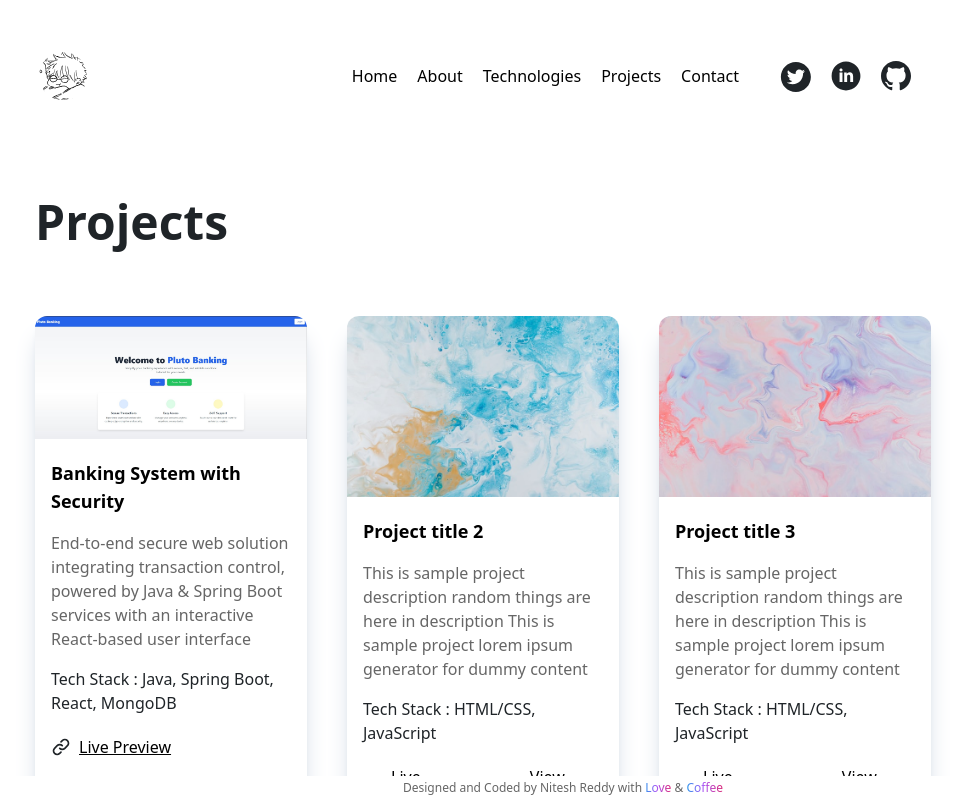
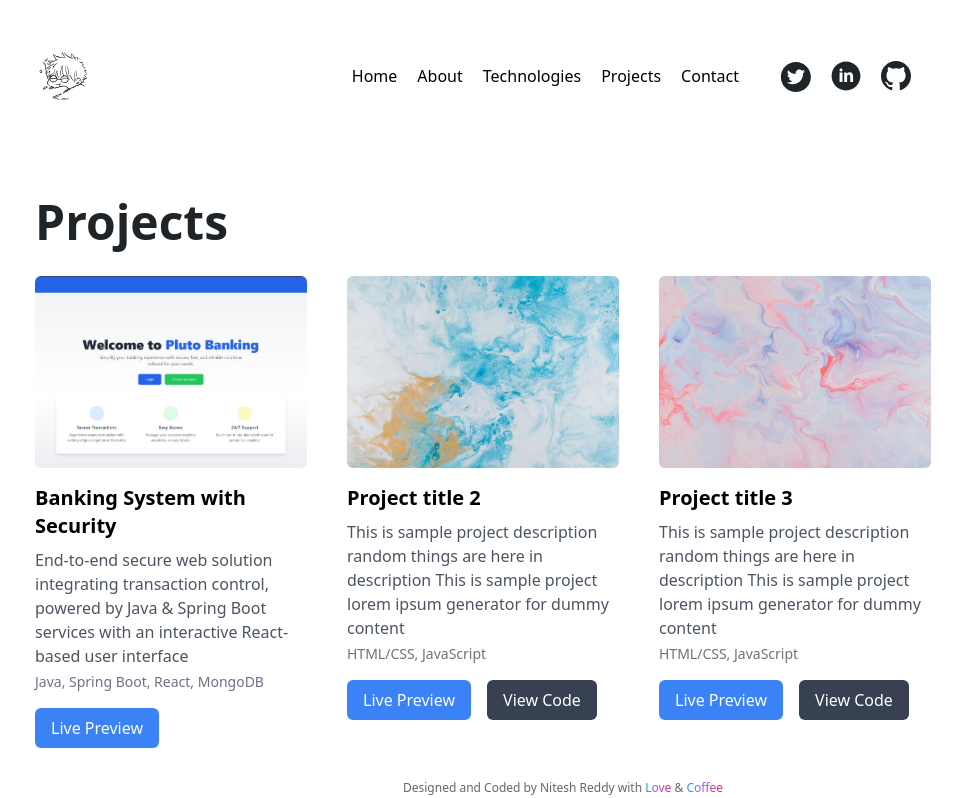
Before and after one commit to PanatiNitesh/Portfolio, a React (Create React App) app in the folder myself/: page /projects in a window 1280 px wide. Shown: the top 798 px of the page, without its empty margins (157-1122 px from the left). Built offline with nearby package versions, Linux system fonts and the light colour scheme.

Commit message:
updated componenets/project.js

```diff
--- a/myself/src/Components/Project.js
+++ b/myself/src/Components/Project.js
@@ -1,81 +1,38 @@
+// Project.js
 import React from "react";
 
 function Project({ title, image, description, techstack, previewLink, githubLink }) {
   return (
-    <article className="rounded-xl mt-10 overflow-hidden shadow-xl shadow-slate-300 dark:shadow-slate-900">
-      <img src={image} alt="" loading="lazy" />
-      <div className="dark:bg-dark-card p-4">
-        <h1 className="dark:text-light-heading font-semibold text-lg pt-1">{title}</h1>
-        <p className="text-content pt-4 font-light">{description}</p>
-        <h3 className="text-dark-heading dark:text-light-heading font-medium pt-4">
-          Tech Stack : <span className="font-light">{techstack}</span>
-        </h3>
+    <div className="project-card">
+      <img src={image} alt={title} className="w-full h-48 object-cover rounded-md" />
+      <h2 className="text-xl font-semibold mt-4">{title}</h2>
+      <p className="text-gray-600 mt-2">{description}</p>
+      <p className="text-sm text-gray-500 mt-1">{techstack}</p>
 
-        {/* Action Buttons Container */}
-        <div className="flex items-center gap-x-6 mt-5">
-          {/* Live Preview Button */}
-          <div className="flex items-center">
-            <svg
-              className="stroke-dark-heading dark:stroke-white inline-block min-w-fit"
-              width="20"
-              height="20"
-              viewBox="0 0 20 20"
-              fill="none"
-              xmlns="http://www.w3.org/2000/svg"
-            >
-              <path
-                d="M11.2867 8.7133C10.6041 8.031 9.67846 7.64771 8.71334 7.64771C7.74821 7.64771 6.82259 8.031 6.14 8.7133L3.56584 11.2866C2.88324 11.9692 2.49976 12.895 2.49976 13.8604C2.49976 14.8257 2.88324 15.7515 3.56584 16.4341C4.24844 17.1167 5.17424 17.5002 6.13959 17.5002C7.10493 17.5002 8.03074 17.1167 8.71334 16.4341L10 15.1475"
-                strokeWidth="1.66667"
-                strokeLinecap="round"
-                strokeLinejoin="round"
-              />
-              <path
-                d="M8.71338 11.2867C9.39597 11.969 10.3216 12.3523 11.2867 12.3523C12.2518 12.3523 13.1775 11.969 13.86 11.2867L16.4342 8.71334C17.1168 8.03074 17.5003 7.10493 17.5003 6.13959C17.5003 5.17424 17.1168 4.24844 16.4342 3.56584C15.7516 2.88324 14.8258 2.49976 13.8605 2.49976C12.8951 2.49976 11.9693 2.88324 11.2867 3.56584L10 4.8525"
-                strokeWidth="1.66667"
-                strokeLinecap="round"
-                strokeLinejoin="round"
-              />
-            </svg>
+      <div className="flex gap-4 mt-4">
+        {previewLink && (
           <a
             href={previewLink}
             target="_blank"
-              rel="noreferrer noopener"
-              className="underline pl-2 font-light dark:text-white"
+            rel="noopener noreferrer"
+            className="px-4 py-2 bg-blue-500 text-white rounded-md hover:bg-blue-600"
           >
             Live Preview
           </a>
-          </div>
+        )}
 
-          {/* GitHub Button — Only Show If Link Exists */}
         {githubLink && (
-            <div className="flex items-center">
-              <svg
-                className="dark:fill-light-heading fill-dark-heading inline-block min-w-fit"
-                width="20"
-                height="20"
-                viewBox="0 0 20 20"
-                fill="none"
-                xmlns="http://www.w3.org/2000/svg"
-              >
-                <path
-                  fillRule="evenodd"
-                  clipRule="evenodd"
-                  d="M10 0C4.475 0 0 4.475 0 10C0 14.425 2.8625 18.1625 6.8375 19.4875C7.3375 19.575 7.525 19.275 7.525 19.0125C7.525 18.775 7.5125 17.9875 7.5125 17.15C5 17.6125 4.35 16.5375 4.15 15.975C4.0375 15.6875 3.55 14.8 3.125 14.5625C2.775 14.375 2.275 13.9125 3.1125 13.9C3.9 13.8875 4.4625 14.625 4.65 14.925C5.55 16.4375 6.9875 16.0125 7.5625 15.75C7.65 15.1 7.9125 14.6625 8.2 14.4125C5.975 14.1625 3.65 13.3 3.65 9.475C3.65 8.3875 4.0375 7.4875 4.675 6.7875C4.575 6.5375 4.225 5.5125 4.775 4.1375C4.775 4.1375 5.6125 3.875 7.525 5.1625C8.325 4.9375 9.175 4.825 10.025 4.825C10.875 4.825 11.725 4.9375 12.525 5.1625C14.4375 3.8625 15.275 4.1375 15.275 4.1375C15.825 5.5125 15.475 6.5375 15.375 6.7875C16.0125 7.4875 16.4 8.375 16.4 9.475C16.4 13.3125 14.0625 14.1625 11.8375 14.4125C12.2 14.725 12.5125 15.325 12.5125 16.2625C12.5125 17.6 12.5 18.675 12.5 19.0125C12.5 19.275 12.6875 19.5875 13.1875 19.4875C15.1726 18.8173 16.8976 17.5414 18.1197 15.8395C19.3418 14.1375 19.9994 12.0952 20 10C20 4.475 15.525 0 10 0Z"
-                />
-              </svg>
           <a
             href={githubLink}
             target="_blank"
-                rel="noreferrer noopener"
-                className="underline pl-2 font-light dark:text-white"
+            rel="noopener noreferrer"
+            className="px-4 py-2 bg-gray-700 text-white rounded-md hover:bg-gray-800"
           >
             View Code
           </a>
-            </div>
         )}
       </div>
     </div>
-    </article>
   );
 }
 
```
Lines whose indentation alone changed are shown as unchanged.
